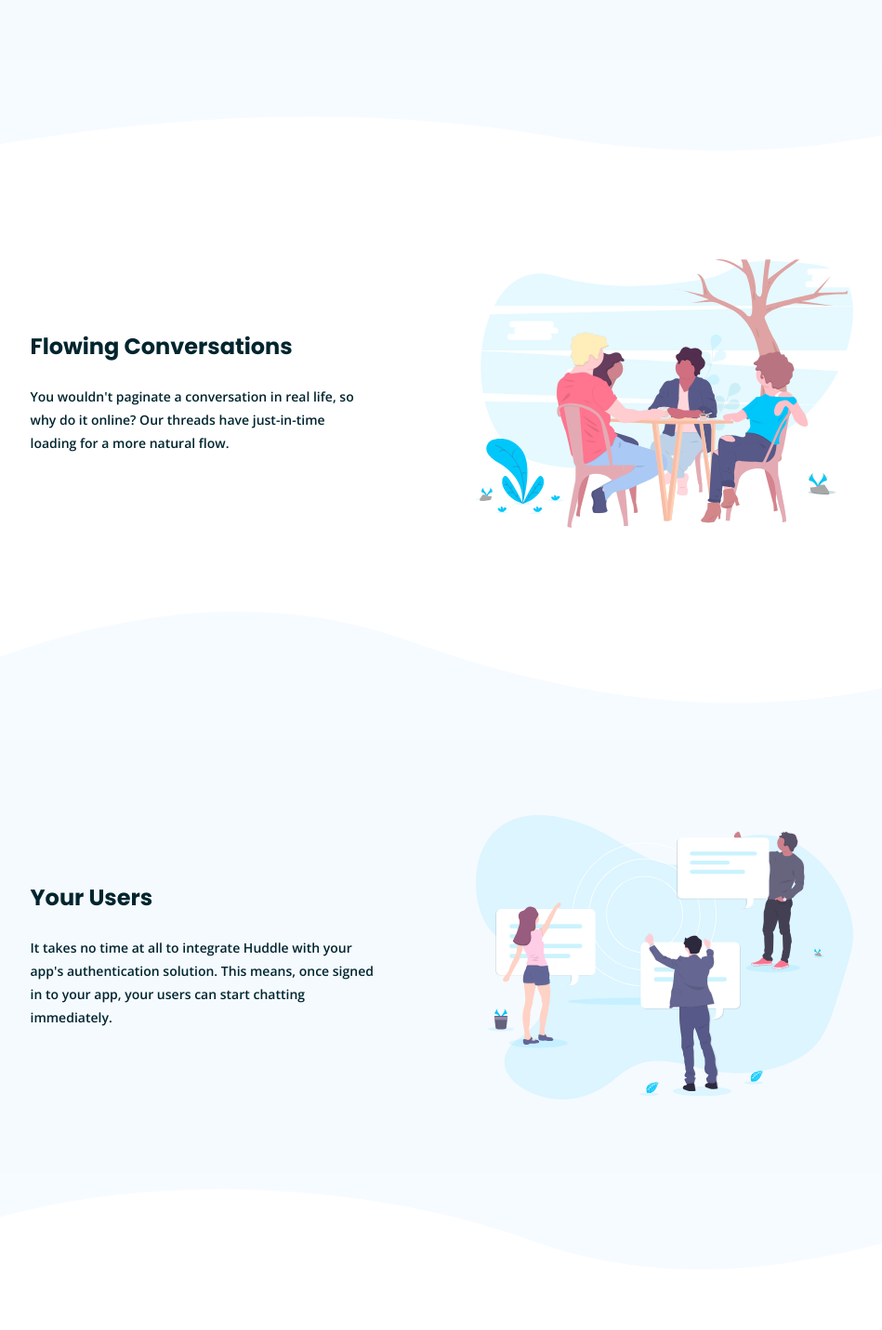
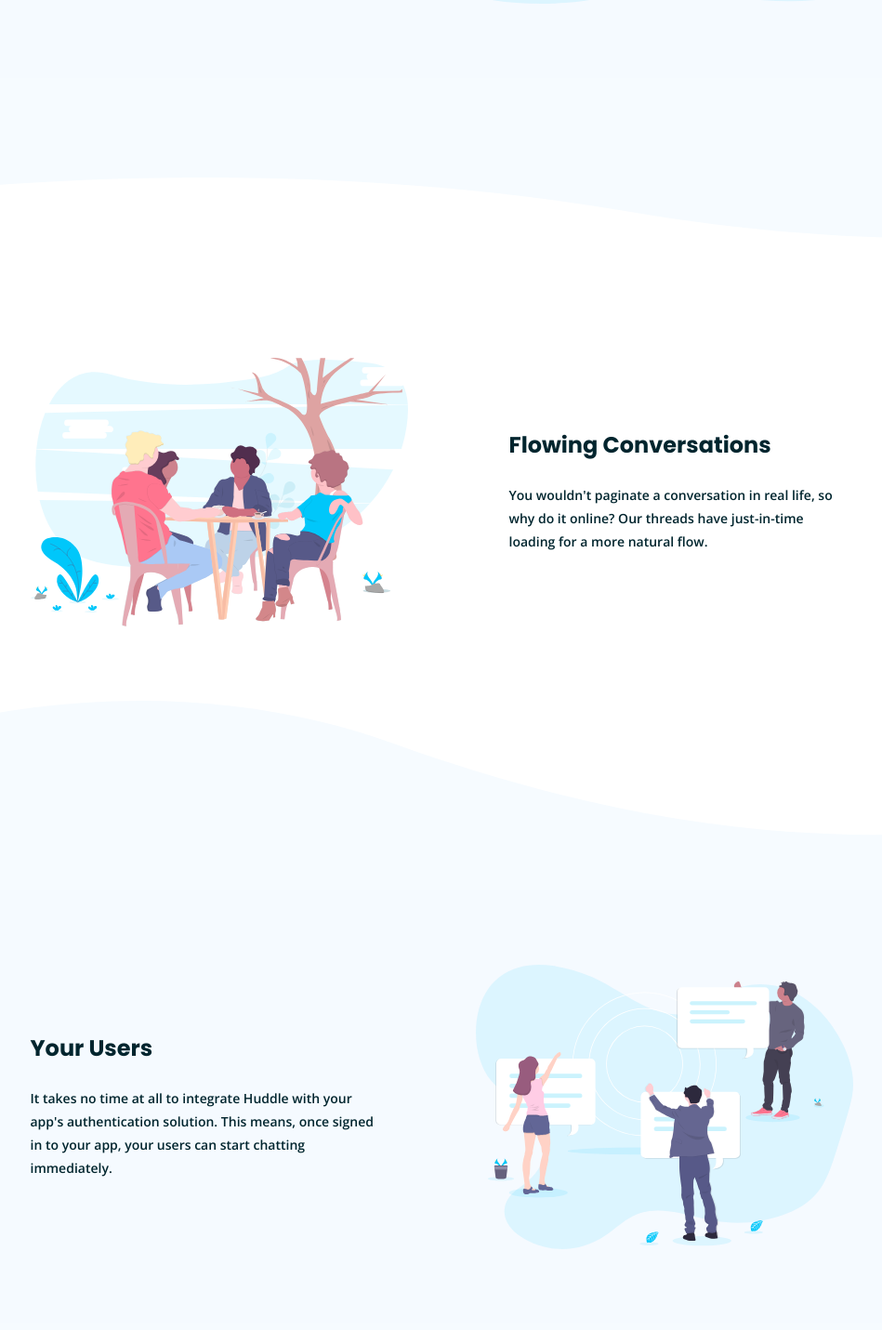
Before and after one commit to jhunxein/reactAppJunior01, a React (Create React App) app: page / in a window 1280 px wide. Shown: the part 1999-3430 px from the top of the page at 93% size, without its empty margins (165-1114 px from the left). Built offline with nearby package versions, Linux system fonts and the light colour scheme.

Commit message:
Changing design imgs tag to div

```diff
--- a/src/Footer.js
+++ b/src/Footer.js
@@ -8,16 +8,12 @@
 import phone from './assets/images/icon-phone.svg';
 import messages from './assets/images//icon-email.svg';
 
-import mobileTop from './assets/images/bg-footer-top-mobile.svg';
-import desktopTop from './assets/images/bg-footer-top-desktop.svg';
-
 import './css/footer.css';
 
 import { useGlobalContext } from './helpers/context';
 
 function Footer() {
 	const {
-		windowSize,
 		isEmailError,
 		email,
 		handleInputChange,
@@ -26,12 +22,8 @@
 
 	return (
 		<footer className="container--max footer">
-			<div className="img--design">
-				{windowSize > 820 ? (
-					<img src={desktopTop} alt="" aria-hidden={true} />
-				) : (
-					<img src={mobileTop} alt="" aria-hidden={true} />
-				)}
+			<div className="img--design footer__top">
+				<div className="footer__img"></div>
 			</div>
 
 			<div className="footer--wrapper">
--- a/src/components/Community.js
+++ b/src/components/Community.js
@@ -6,33 +6,15 @@
 
 import './../css/community.css';
 
-// MOBILE DESIGNS
-import mobileTop1 from './../assets/images/bg-section-top-mobile-1.svg';
-import mobileBottom1 from './../assets/images/bg-section-bottom-mobile-1.svg';
-import mobileTop2 from './../assets/images/bg-section-top-mobile-2.svg';
-import mobileBottom2 from './../assets/images/bg-section-bottom-mobile-2.svg';
-
-// DESKTOP DESIGNS
-import desktopTop1 from './../assets/images/bg-section-top-desktop-1.svg';
-import desktopBottom1 from './../assets/images/bg-section-bottom-desktop-1.svg';
-import desktopTop2 from './../assets/images/bg-section-top-desktop-2.svg';
-import desktopBottom2 from './../assets/images/bg-section-bottom-desktop-2.svg';
-
-import { useGlobalContext } from './../helpers/context';
-
 function Community() {
-	const { windowSize } = useGlobalContext();
-
 	return (
 		<article className="container--max community">
 			<h2 className="hide--elem">Community</h2>
-			<div className="img--design design__top">
-				{windowSize > 820 ? (
-					<img src={desktopTop1} alt="" aria-hidden={true} />
-				) : (
-					<img src={mobileTop1} alt="" aria-hidden={true} />
-				)}
+
+			<div className="img--design img__top-1">
+				<div className="design__top-1"></div>
 			</div>
+
 			<section className="community--wrapper">
 				<div className="container">
 					<div className="community--info">
@@ -46,12 +28,9 @@
 					<img src={growTogether} alt="..." className="community__img" />
 				</div>
 			</section>
-			<div className="img--design design__bottom">
-				{windowSize > 820 ? (
-					<img src={desktopBottom1} alt="" aria-hidden={true} />
-				) : (
-					<img src={mobileBottom1} alt="" aria-hidden={true} />
-				)}
+
+			<div className="img--design img__bottom-1">
+				<div className="design__bottom-1"></div>
 			</div>
 
 			<section className="community--wrapper community--wrapper__transparent padding-0">
@@ -67,13 +46,10 @@
 				</div>
 			</section>
 
-			<div className="img--design design__top">
-				{windowSize > 820 ? (
-					<img src={desktopTop2} alt="" aria-hidden={true} />
-				) : (
-					<img src={mobileTop2} alt="" aria-hidden={true} />
-				)}
+			<div className="img--design img__top-2">
+				<div className="design__top-2"></div>
 			</div>
+
 			<section className="community--wrapper">
 				<div className="container">
 					<div className="community--info">
@@ -87,12 +63,8 @@
 					<img src={yourUsers} alt="..." className="community__img" />
 				</div>
 			</section>
-			<div className="img--design design__bottom">
-				{windowSize > 820 ? (
-					<img src={desktopBottom2} alt="" aria-hidden={true} />
-				) : (
-					<img src={mobileBottom2} alt="" aria-hidden={true} />
-				)}
+			<div className="img--design img__bottom-2">
+				<div className="design__bottom-2"></div>
 			</div>
 		</article>
 	);
--- a/src/components/DataPresentation.js
+++ b/src/components/DataPresentation.js
@@ -24,8 +24,10 @@
 						2.7m+
 					</h2>
 					<img src={messages} alt="" className="presentation__icon" />
-					<p className="presentation__desc ">Messages Sent</p>
 					<p className="hide--elem">two million seven hundred plus</p>
+					<p className="presentation__desc last--margin__presentation__desc">
+						Messages Sent
+					</p>
 				</div>
 			</section>
 		</div>
--- a/src/css/community.css
+++ b/src/css/community.css
@@ -66,7 +66,7 @@
 		order: 1;
 	}
 
-	.community--wrapper:nth-child(4) .community__img {
+	.community--wrapper:nth-child(5) .community__img {
 		order: -1;
 	}
 
--- a/src/css/dataPresentation.css
+++ b/src/css/dataPresentation.css
@@ -23,6 +23,10 @@
 	color: var(--clr-neutral-3);
 	margin-top: 0;
 	margin-bottom: 85px;
+}
+
+.last--margin__presentation__desc {
+	margin-bottom: 20px;
 }
 
 .presentation__last__margin {
--- a/src/css/footer.css
+++ b/src/css/footer.css
@@ -84,6 +84,20 @@
 	color: var(--clr-primary-2);
 }
 
+.footer__top {
+	height: 53px;
+	min-height: 159px;
+}
+
+.footer__img {
+	background-image: url('./../assets/images/bg-footer-top-mobile.svg');
+	background-size: cover;
+	background-repeat: no-repeat;
+	width: 100%;
+	height: 100%;
+	background-position: center;
+}
+
 @media only screen and (min-width: 680px) {
 	.footer--wrapper {
 		padding-bottom: 80px;
@@ -126,6 +140,13 @@
 	.footer__icon > svg {
 		font-size: 24px;
 	}
+
+	.footer__img {
+		background-image: url('./../assets/images/bg-footer-top-desktop.svg');
+	}
+	.footer__top {
+		min-height: 188px;
+	}
 }
 
 @media only screen and (min-width: 1025px) {
@@ -148,6 +169,12 @@
 	}
 }
 
+@media only screen and (min-width: 1210px) {
+	/* 	.footer__top {
+		min-height: 130px;
+	} */
+}
+
 @media only screen and (min-width: 1440px) {
 	.footer__email,
 	.footer--address,
--- a/src/css/helpers.css
+++ b/src/css/helpers.css
@@ -77,18 +77,59 @@
 	width: 137px;
 }
 
-.img--design {
-	width: 100%;
-	margin: 0;
-	padding: 0;
-	display: flex;
-}
-
 .design__top {
 	margin-top: 10px;
 }
 .design__bottom {
 	margin-bottom: 10px;
+}
+
+.img--design {
+	width: 100%;
+	margin: 0;
+	padding: 0;
+	overflow: visible;
+}
+
+.design__top-1,
+.design__bottom-1,
+.design__top-2,
+.design__bottom-2 {
+	background-size: cover;
+	background-repeat: no-repeat;
+	width: 100%;
+	height: 100%;
+	background-position: center;
+}
+
+.img__top-1 {
+	height: 112px;
+	min-height: 221px;
+}
+.img__top-2 {
+	height: 103px;
+	min-height: 204px;
+}
+.img__bottom-1 {
+	height: 52px;
+	min-height: 221px;
+}
+.img__bottom-2 {
+	height: 101px;
+	min-height: 139px;
+}
+
+.design__top-1 {
+	background-image: url('./../assets/images/bg-section-top-mobile-1.svg');
+}
+.design__top-2 {
+	background-image: url('./../assets/images/bg-section-top-mobile-2.svg');
+}
+.design__bottom-1 {
+	background-image: url('./../assets/images/bg-section-bottom-mobile-1.svg');
+}
+.design__bottom-2 {
+	background-image: url('./../assets/images/bg-section-bottom-mobile-2.svg');
 }
 
 .footer--icons {
@@ -123,7 +164,23 @@
 	margin: 0;
 }
 
-@media only screen and (min-width: 680px) {
+@media only screen and (min-width: 769px) {
+	.img__top-1 {
+		height: 165px;
+		min-height: 0;
+	}
+	.design__top-1 {
+		background-image: url('./../assets/images/bg-section-top-desktop-1.svg');
+	}
+	.design__bottom-1 {
+		background-image: url('./../assets/images/bg-section-bottom-desktop-1.svg');
+	}
+	.design__top-2 {
+		background-image: url('./../assets/images/bg-section-top-desktop-2.svg');
+	}
+	.design__bottom-2 {
+		background-image: url('./../assets/images/bg-section-bottom-desktop-2.svg');
+	}
 }
 
 @media only screen and (min-width: 820px) {
@@ -144,3 +201,14 @@
 		width: 142px;
 	}
 }
+@media only screen and (min-width: 1020px) {
+	.design__top-2 {
+		height: 100%;
+	}
+}
+
+@media only screen and (min-width: 1435px) {
+	.img__top-1 {
+		min-height: 200px;
+	}
+}
```
